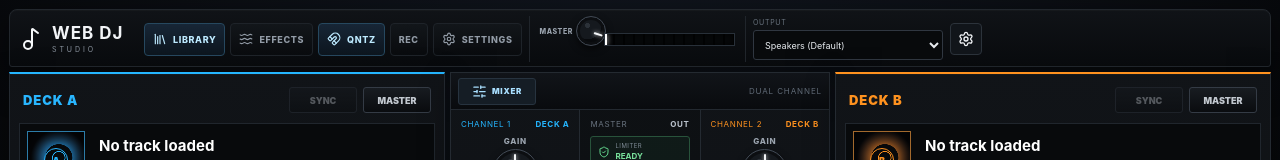
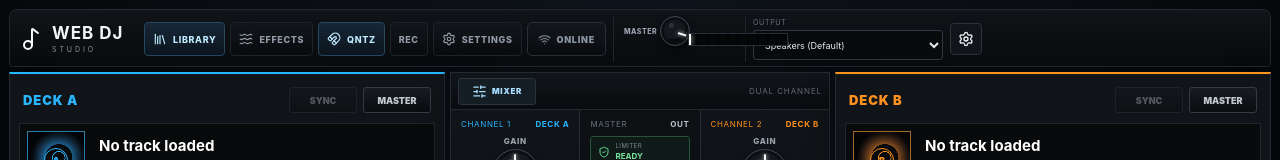
Before and after one commit to ShurexBRT/WebDJ, a React (Vite) app: page / in a window 1280 px wide. Shown: the top 160 px of the page. Built offline with nearby package versions, Linux system fonts and the light colour scheme.

Commit message:
Expose PWA status and install controls

```diff
--- a/src/App.tsx
+++ b/src/App.tsx
@@ -7,6 +7,7 @@ import { RecorderPanel } from './components/RecorderPanel'
 import { StudioDock } from './components/StudioDock'
 import { Deck } from './features/deck/Deck'
 import { Mixer } from './features/mixer/Mixer'
+import { PwaStatus } from './pwa/PwaStatus'
 import { useSessionPersistence } from './storage/useSessionPersistence'
 import { useMixerStore } from './state/mixerStore'
 import { useRecorderStore } from './state/recorderStore'
@@ -47,6 +48,7 @@ function App() {
           <button className={quantizeEnabled ? 'active' : ''} type="button" aria-label="Quantize" aria-pressed={quantizeEnabled} onClick={() => setQuantizeEnabled(!quantizeEnabled)}><Magnet size={14} /> QNTZ</button>
           <button className={recorderStatus === 'recording' || recorderStatus === 'paused' ? 'recording' : ''} type="button" aria-label="Open mix recorder" onClick={() => scrollTo('recorder-panel')}>REC</button>
           <button type="button" onClick={() => scrollTo('audio-routing')}><Settings size={14} /> Settings</button>
+          <PwaStatus />
         </nav>
 
         <div className="studio-clock">{now.toLocaleTimeString([], { hour: '2-digit', minute: '2-digit' })}</div>
```
